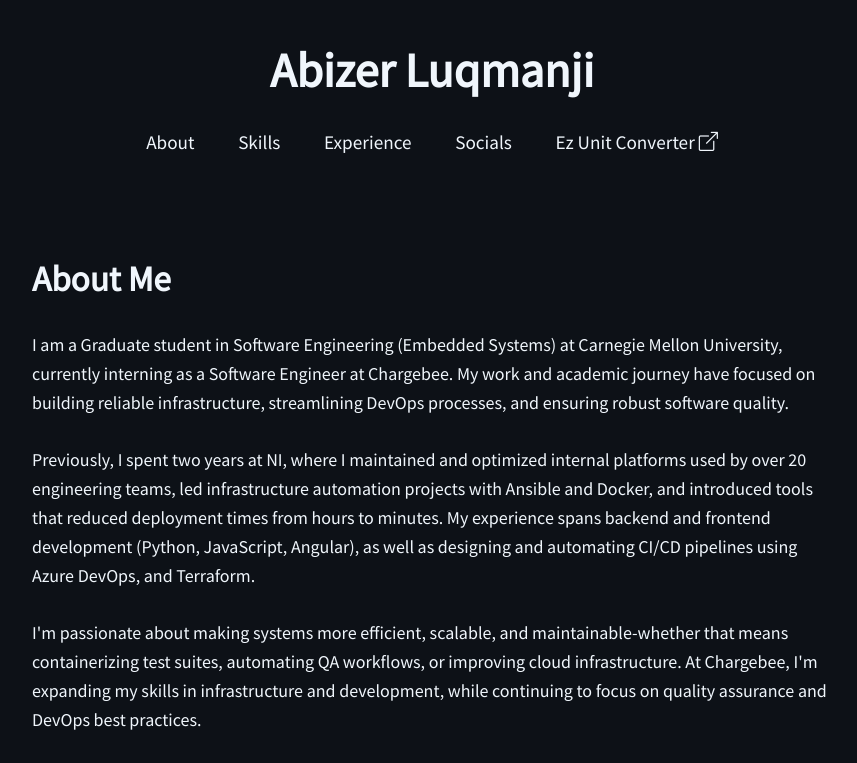
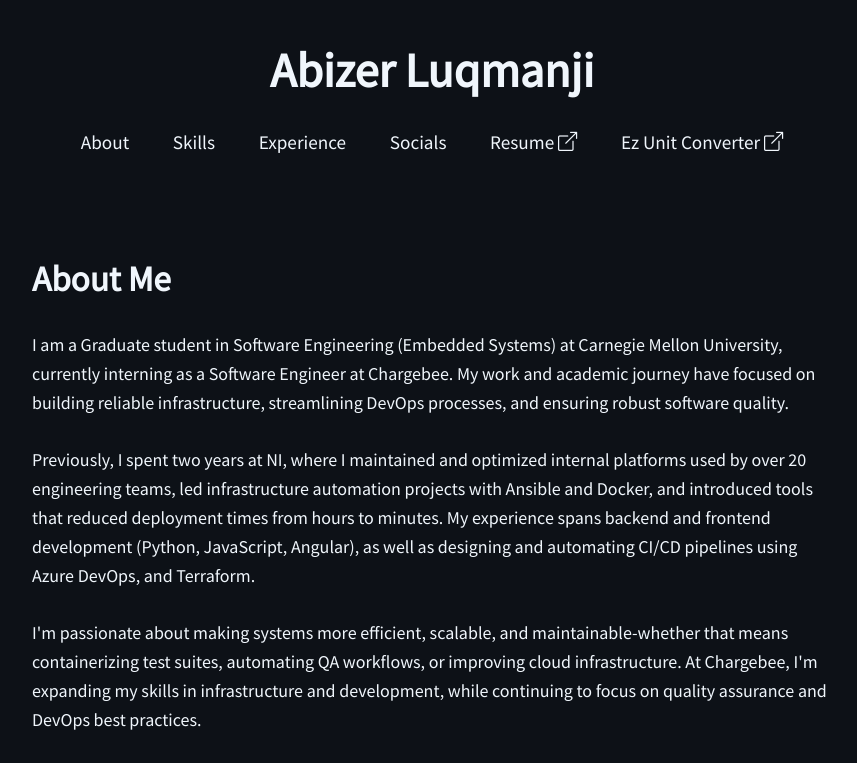
Before and after one commit to abizerluqmanji/abizerluqmanji.github.io, a plain HTML site: page index.html in a window 1280 px wide. Shown: the top 763 px of the page, without its empty margins (208-1065 px from the left). Drawn offline with nearby package versions, Linux system fonts and the light colour scheme.

Commit message:
Add resume link to navigation

```diff
--- a/index.html
+++ b/index.html
@@ -20,6 +20,12 @@
                 <li><a href="#skills">Skills</a></li>
                 <li><a href="#experience">Experience</a></li>
                 <li><a href="#links">Socials</a></li>
+                <li>
+                    <a href="https://drive.google.com/drive/folders/114ths1KzJql4jV-MHHSn-oks2zWb4NGr?usp=sharing" target="_blank">
+                        Resume
+                        <i class="bi bi-box-arrow-up-right"></i>
+                    </a>
+                </li>
                 <li>
                     <a href="/unit-converter" target="_blank">
                         Ez Unit Converter
@@ -140,7 +146,7 @@
                     <div class="experience-details">
                         <h4>Software Engineer Intern</h4>
                         <p>Chargebee</p>
-                        <p class="text-muted">May 2025 - Aug 2025 | 4 mos</p>
+                        <p class="text-muted">May 2025 - Aug 2025 | 3 mos</p>
                         <p class="text-muted">North Bethesda, MD | Remote</p>
                     </div>
                 </div>
```
